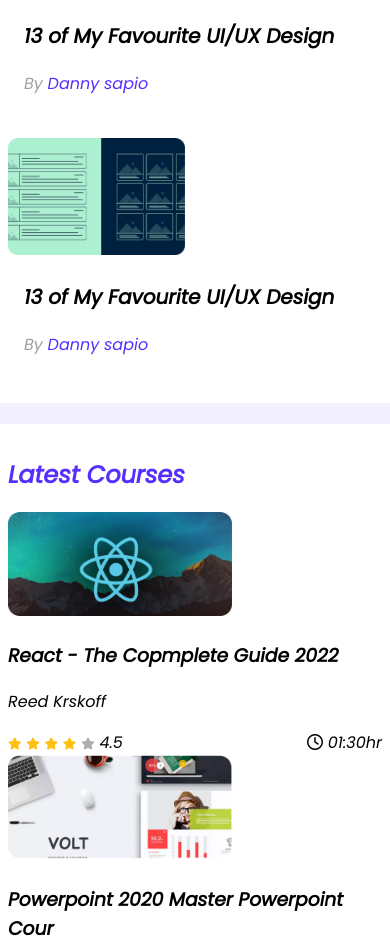
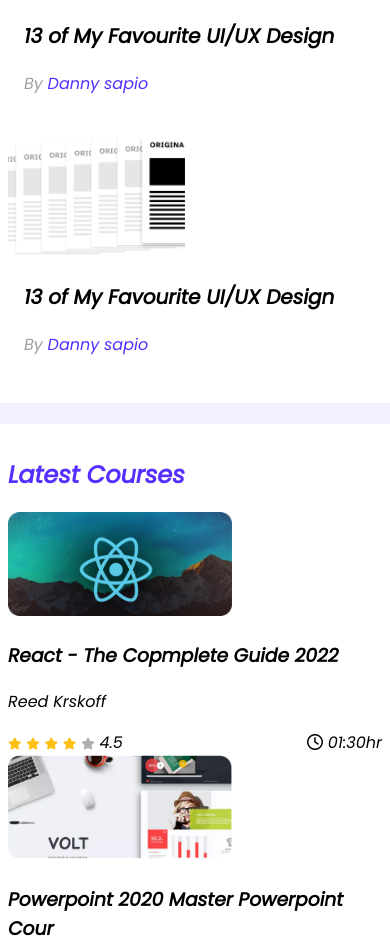
Before and after one commit to MRIEnan/leaderboard, a plain HTML site: page index.html in a window 390 px wide. Shown: the part 1740-2678 px from the top of the page. Drawn offline with Linux system fonts and the light colour scheme.

Commit message:
responsive

```diff
--- a/index.html
+++ b/index.html
@@ -82,7 +82,7 @@
                     </article>
                     <article class="blog">
                         <div class="thumbnail">
-                            <img src="images/blogs/blog-2.png" alt="blog-4">
+                            <img src="images/blogs/blog-4.png" alt="blog-4">
                         </div>
                         <div class="blog-info">
                             <h3 class="blog-title">13 of My Favourite UI/UX Design</h3>
```
